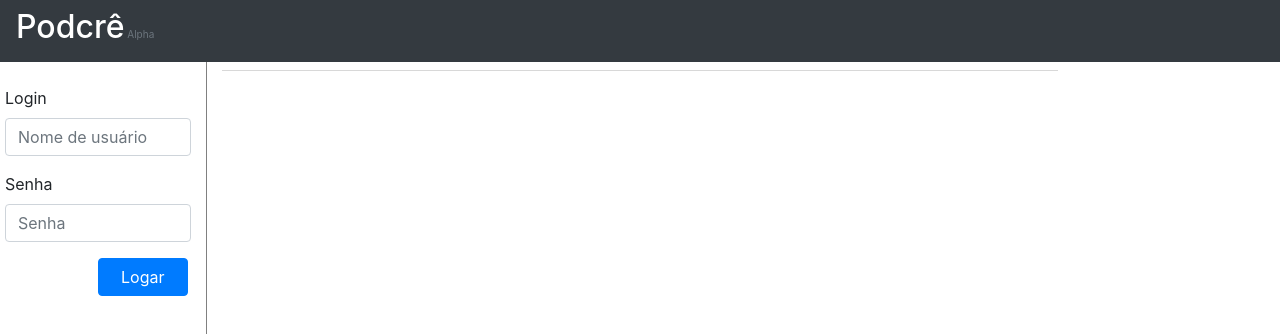
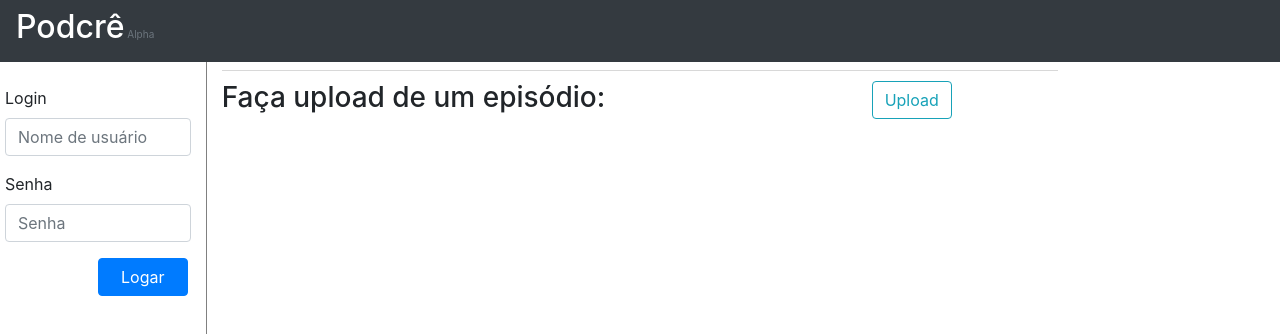
Before and after one commit to MatheusAlvesA/Podcre_Frontend, a React (Create React App) app: page / in a window 1280 px wide. Shown: the top 334 px of the page. Built offline with nearby package versions, Linux system fonts and the light colour scheme; no server answers.

Commit message:
Criando painel de upload do podcast

```diff
--- a/src/Componentes/PainelLogado.js
+++ b/src/Componentes/PainelLogado.js
@@ -1,5 +1,6 @@
 import React, { Component } from 'react';
 import InfosUser from './InfosUser.js';
+import PainelUparPodcast from './PainelUparPodcast.js';
 const $ = window.$;
 
 export default class PainelLogado extends Component {
@@ -37,6 +38,7 @@ componentDidMount() {
     return (
       <div id="painelLogado" className="col-md-8">
         <InfosUser nomeUser={this.state.nome} email={this.state.email}/>
+        <PainelUparPodcast nomeUser={this.state.nome} email={this.state.email}/>
       </div>
     );
   }
--- /dev/null
+++ b/src/Componentes/PainelUparPodcast.js
@@ -0,0 +1,44 @@
+import React, { Component } from 'react';
+const $ = window.$;
+
+export default class PainelUparPodcast extends Component {
+
+  toggle() {
+    if($("#formUpPodcast").css("display") === "none")
+      $("#formUpPodcast").css("display", "block");
+    else
+      $("#formUpPodcast").css("display", "none");
+  }
+
+  render() {
+    return (
+      <div id="upPodcast">
+        <div className="row">
+          <div className="col-9">
+            <h3>Faça upload de um episódio:</h3>
+          </div>
+          <div className="col-3">
+            <button onClick={this.toggle} type="button" className="btn btn-outline-info">Upload</button>
+          </div>
+        </div>
+        <form id="formUpPodcast" style={{"display": "none"}}>
+          <div className="form-group">
+            <label htmlFor="nomePodcast">Nome do episódio</label>
+            <input type="text" className="form-control" id="nomePodcast" placeholder="Nome" />
+          </div>
+          <div className="form-group">
+            <label htmlFor="assuntoPodcast">Assunto do episódio</label>
+            <input type="text" className="form-control" id="assuntoPodcast" placeholder="Assunto" />
+          </div>
+          <div className="custom-file">
+            <input type="file" className="custom-file-input" id="arquivoPodcast" name="arquivo" />
+            <label className="custom-file-label" htmlFor="arquivoPodcast">Escolha o arquivo</label>
+          </div>
+          <div style={{"width": "100%", "marginTop": "10px"}}>
+            <input type="submit" className="btn btn-success ml-auto d-block" value="enviar" />
+          </div>
+        </form>
+      </div>
+    );
+  }
+}
--- a/src/index.css
+++ b/src/index.css
@@ -19,3 +19,7 @@
 #infosUser {
   border-bottom: 1px solid #D8D8D8;
 }
+
+#upPodcast {
+  margin-top: 10px;
+}
```
